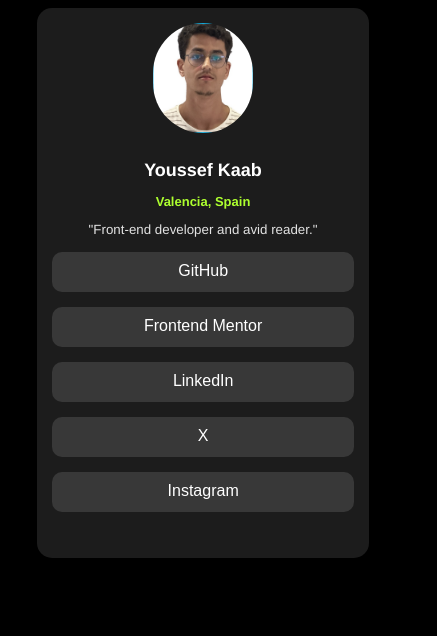
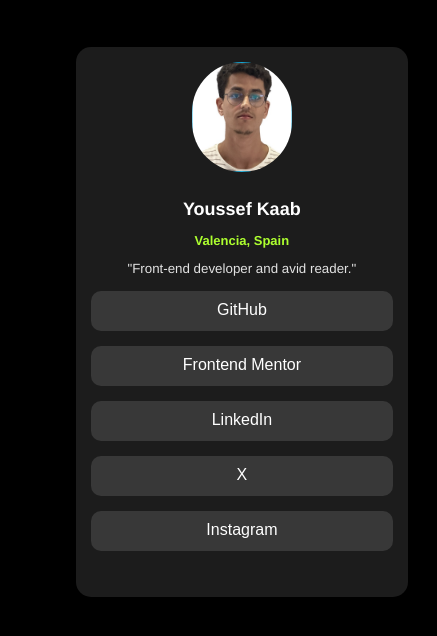
Before and after one commit to youkaa04/Social-media, a plain HTML site: page index.html in a window 390 px wide. Shown: the whole page, 437 px wide, since content can reach past the window. Drawn offline with Linux system fonts and the light colour scheme.

Commit message:
Add files via upload

```diff
--- a/index.html
+++ b/index.html
@@ -7,6 +7,7 @@
     <style>
       body{
     background-color: black;
+    margin: 12%;
 }
 .item{
     border: 0px solid rgb(0, 0, 0);
@@ -71,6 +72,7 @@
 @media screen and (max-width:480px){
     body{
         width: 100%;
+        margin: 12%;
     }
     .item{
         width: 85%;
```
